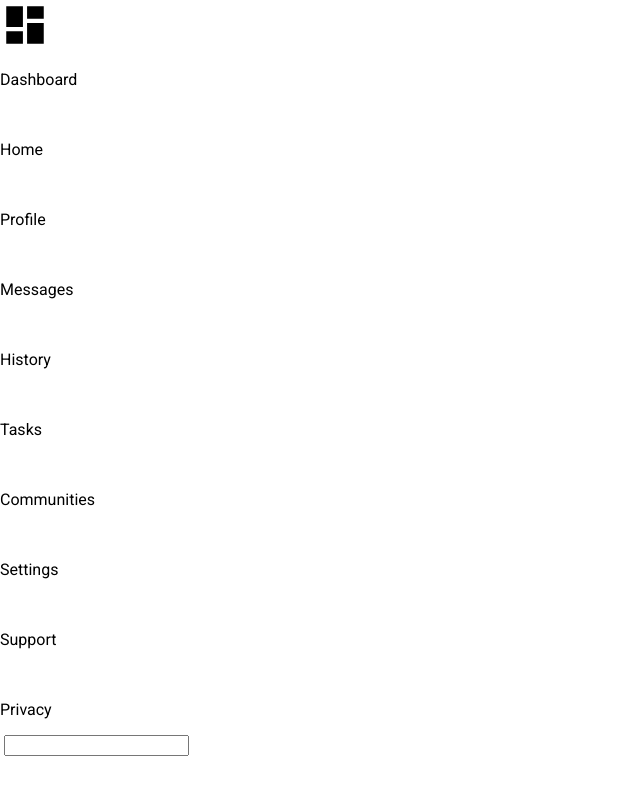
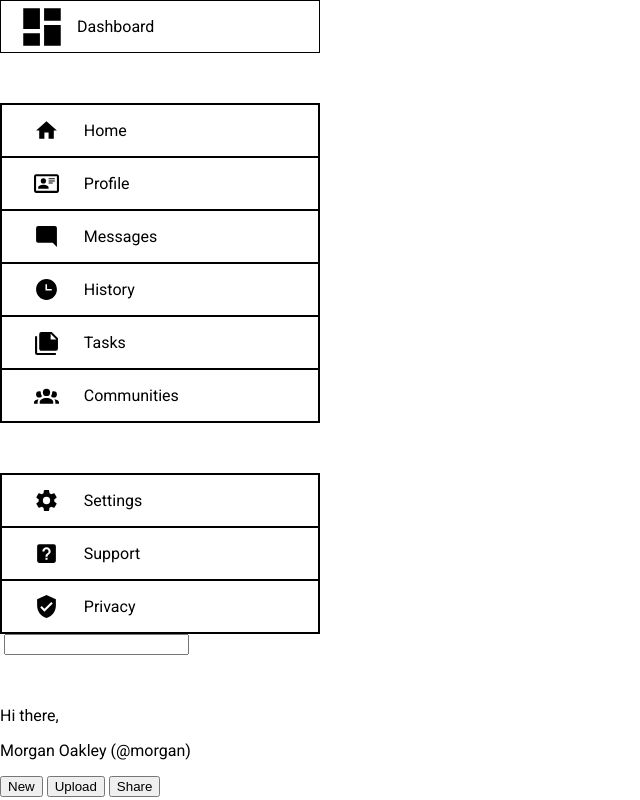
Before and after one commit to PersephoneXO/top-admin-dashboard, a plain HTML site: page index.html in a window 1280 px wide. Shown: the top 800 px of the page, without its empty margins (0-640 px from the left). Drawn offline with Linux system fonts and the light colour scheme.

Commit message:
sidebar grid layout finished

```diff
--- a/index.html
+++ b/index.html
@@ -22,42 +22,42 @@
 
             <div class="sidebar-s1">
                 <div class="home-tab">
-                    <img class="sidebar-icon" src="">
+                    <img class="sidebar-icon" src="./icons/home.svg">
                     <p class="sidebar-title">Home</p>
                 </div>
                 <div class="profile-tab">
-                    <img class="sidebar-icon" src="">
+                    <img class="sidebar-icon" src="./icons/card-account-details-outline.svg">
                     <p class="sidebar-title">Profile</p>
                 </div>
                 <div class="messages-tab">
-                    <img class="sidebar-icon" src="">
+                    <img class="sidebar-icon" src="./icons/message-reply.svg">
                     <p class="sidebar-title">Messages</p>
                 </div>
                 <div class="history-tab">
-                    <img class="sidebar-icon" src="">
+                    <img class="sidebar-icon" src="./icons/clock-time-three.svg">
                     <p class="sidebar-title">History</p>
                 </div>
                 <div class="tasks-tab">
-                    <img class="sidebar-icon" src="">
+                    <img class="sidebar-icon" src="./icons/note-multiple.svg">
                     <p class="sidebar-title">Tasks</p>
                 </div>
                 <div class="communities-tab">
-                    <img class="sidebar-icon" src="">
+                    <img class="sidebar-icon" src="./icons/account-group.svg">
                     <p class="sidebar-title">Communities</p>
                 </div>
             </div>
 
             <div class="sidebar-s2">
                 <div class="settings-tab">
-                    <img class="sidebar-icon" src="">
+                    <img class="sidebar-icon" src="./icons/cog.svg">
                     <p class="sidebar-title">Settings</p>
                 </div>
                 <div class="support-tab">
-                    <img class="sidebar-icon" src="">
+                    <img class="sidebar-icon" src="./icons/help-box.svg">
                     <p class="sidebar-title">Support</p>
                 </div>
                 <div class="privacy-tab">
-                    <img class="sidebar-icon" src="">
+                    <img class="sidebar-icon" src="./icons/shield-check.svg">
                     <p class="sidebar-title">Privacy</p>
                 </div>
             </div>
--- a/styles.css
+++ b/styles.css
@@ -7,12 +7,70 @@ body{
 }
 
 .sidebar{
+    width: 25vw;
     display: grid;
-    grid-template: repeat(13,fit-content)/repeat(2,fit-content);
+    grid-template-columns: auto;
+    grid-template-rows: auto 50px auto 50px auto;
+    grid-template-areas: "sb-tab"
+    "."
+    "sb-s1"
+    "."
+    "sb-s2";
 
+}
+
+.sidebar>div{
+    border: 1px solid black;
+}
+
+.sidebar-tab{
+    grid-area: sb-tab;
+}
+
+.sidebar-s1{
+    grid-area: sb-s1;
+}
+
+.sidebar-s2{
+    grid-area: sb-s2;
+}
+
+.sidebar-tab{
+    display: grid;
+    align-items: center;
+    grid-template-columns: 60px auto;
+    padding-left: 5%;
+}
+
+.sidebar-s1>div, .sidebar-s2>div{
+    display: grid;
+    align-items: center;
+    grid-template-columns: 50px auto;
+    padding-left: 10%;
+
+
+}
+
+.sidebar-s1>div, .sidebar-s2>div{
+    border: 1px black solid;
 }
 
 #title-logo{
     height: 50px;
     width: 50px;
+    grid-column: 1/2;
 }
+
+#title{
+    grid-column: 2/3;
+}
+
+.sidebar-icon{
+    height: 25px;
+    width: 25px;
+    grid-column: 1/2;
+}
+
+.sidebar-title{
+    grid-column: 2/3;
+}
```
Also changed, not shown: dashboard-project-reference.png (added), icons/cog.svg (added), icons/help-box.svg (added), icons/shield-check.svg (added), 1 other file.
